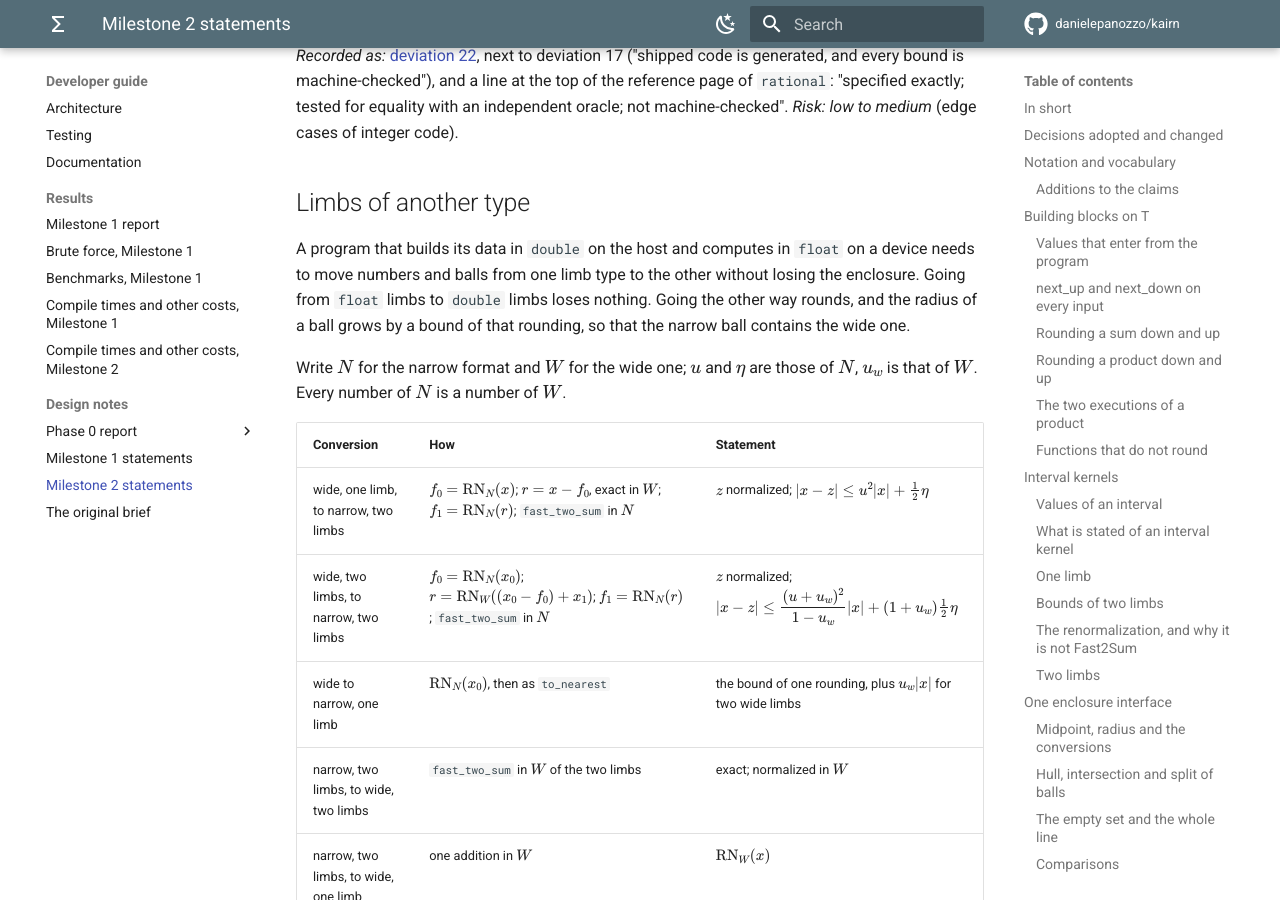
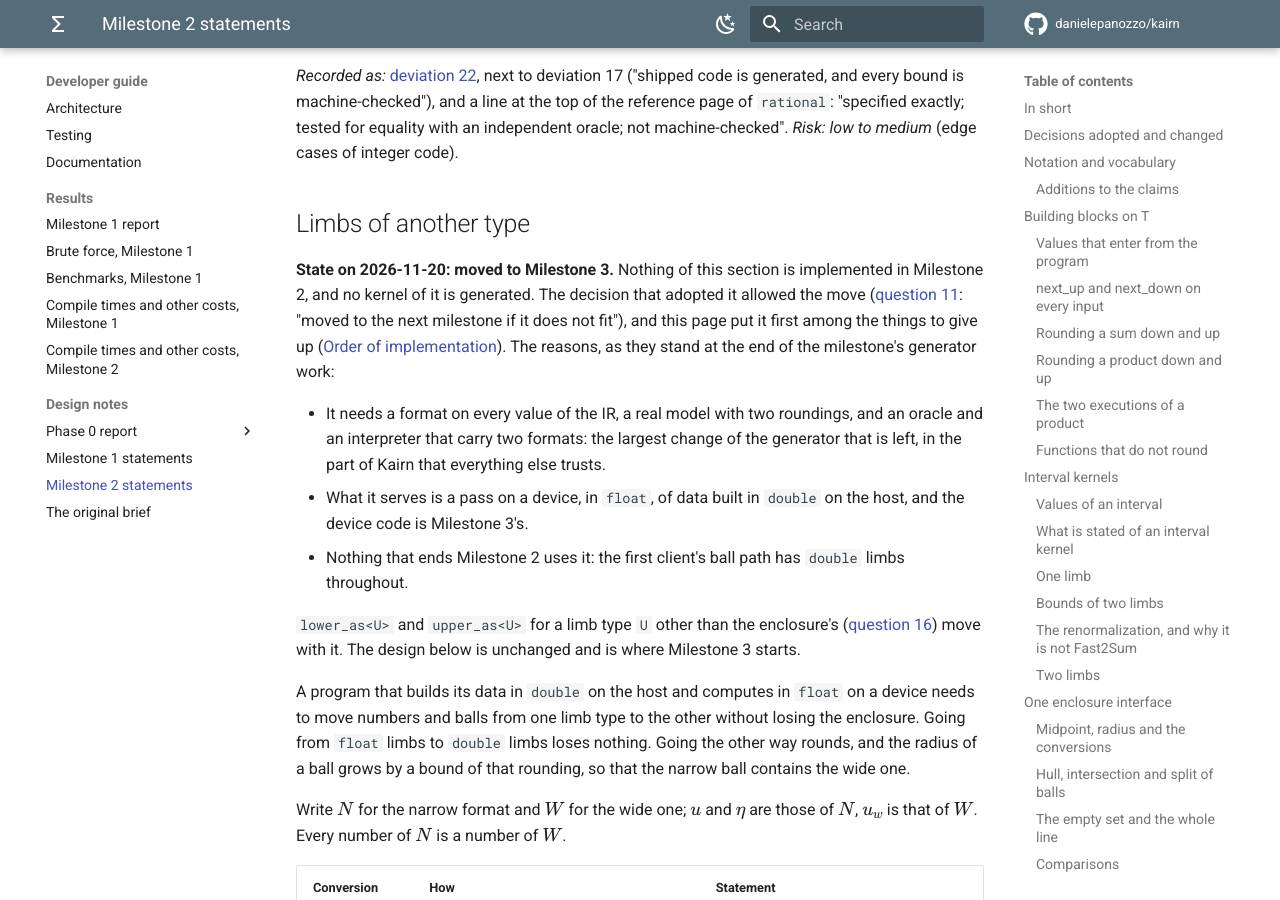
Before and after one commit to danielepanozzo/kairn, an MkDocs documentation site: the page built from docs/developer/design/milestone2.md, in a window 1280 px wide and 900 px high, scrolled down 53294 px. Built offline with MkDocs 1.6.1 and Material for MkDocs 9.7.7, drawn with Linux system fonts in a browser that asks for light colours; comment, search, counter and statistics services are not loaded; some of the changed text lies outside the part shown.

Commit message:
Docs: the conversions between limb types move to Milestone 3
The Milestone 2 page adopted them with the allowance "moved to the next
milestone if it does not fit" and listed them first among the things to give
up. They need a format on every value of the IR, a real model with two
roundings, and an interpreter and an oracle with two formats; they serve a
pass in float on a device, whose code is Milestone 3's; and nothing that ends
Milestone 2 uses them.

The README's table of milestones, the plan's table, the page (its table of
decisions, the section, the table of kernels, the order of implementation,
questions 11 and 16) and the decisions log say so. lower_as<U> and
upper_as<U> for a limb type other than the enclosure's move with them.

Co-Authored-By: Claude Fable 5.2 <noreply@anthropic.com>
Claude-Session: https://claude.ai/code/session_01ULwCxzT6Dhw9xUiTw8mJz1

```diff
--- a/docs/developer/design/milestone2.md
+++ b/docs/developer/design/milestone2.md
@@ -81,7 +81,7 @@ work changed one, or found a consequence that the decision did not state.
 | 8. `BallVector` | adopted | The radius of a sum, a difference and a scaling *equals* the largest entrywise `Ball` radius. That of a convolution comes from the theorem of the dot product and is not compared with a ball-by-ball evaluation. A kernel whose operations are exact adds nothing to the radius. There is no empty state |
 | 9. Public building blocks | adopted | A building block that adds its operands needs the guard of rule R3 once it is public, hence *entry* forms of seven of them. `rmul` and the scalings by a power of two become `constexpr` by a rule of the printer and one lemma, without variant kernels |
 | 10. Constants at compile time | adopted | The second limb cannot be "the rounding of what the first left": that pair is not always normalized. The value is fixed uniquely all the same |
-| 11. Limbs of another type | adopted | Needs kernels with two formats, which the IR does not have |
+| 11. Limbs of another type | adopted; **moved to Milestone 3** on 2026-11-20 | Needs kernels with two formats, which the IR does not have. The decision allowed the move if the work did not fit, and it does not: [its section](#limbs-of-another-type) says why |
 | 12. IEEE 1788 | adopted | The test cases of ITF1788 that came from libieeep1788 are under the Apache license and can be used; those from MPFI, FI_LIB and C-XSC are under the LGPL and are not copied |
 
 ## Notation and vocabulary
@@ -2071,6 +2071,24 @@ independent oracle; not machine-checked". *Risk: low to medium* (edge cases of i
 
 ## Limbs of another type
 
+**State on 2026-11-20: moved to Milestone 3.** Nothing of this section is implemented in
+Milestone 2, and no kernel of it is generated. The decision that adopted it allowed the move
+([question 11](#open-questions): "moved to the next milestone if it does not fit"), and this
+page put it first among the things to give up ([Order of implementation](#order-of-implementation)).
+The reasons, as they stand at the end of the milestone's generator work:
+
+- It needs a format on every value of the IR, a real model with two roundings, and an oracle
+  and an interpreter that carry two formats: the largest change of the generator that is left,
+  in the part of Kairn that everything else trusts.
+- What it serves is a pass on a device, in `float`, of data built in `double` on the host, and
+  the device code is Milestone 3's.
+- Nothing that ends Milestone 2 uses it: the first client's ball path has `double` limbs
+  throughout.
+
+`lower_as<U>` and `upper_as<U>` for a limb type `U` other than the enclosure's
+([question 16](#open-questions)) move with it. The design below is unchanged and is where
+Milestone 3 starts.
+
 A program that builds its data in `double` on the host and computes in `float` on a device
 needs to move numbers and balls from one limb type to the other without losing the enclosure.
 Going from `float` limbs to `double` limbs loses nothing. Going the other way rounds, and the
@@ -2278,7 +2296,7 @@ from. `k` stands for 1 and 2.
 | `norm_upper_k`, `bv_norm_upper_k` | an array $\to r$ | valid | `upper`, at most one step above the smallest | `normalized_2_between` | 1 | core | low |
 | `bv_neg_k`, `bv_add_k`, `bv_sub_k`, `bv_scale_k`, `bv_mul_pow2_k`, `bv_axpy_k`, with `bv_add_radius_k`, `bv_scale_radius_k` | ball vectors $\to$ a ball vector and a flag | canonical | V1 to V4 | the `Ball` theorems entry by entry; `round_le` | as `Ball` | only | medium: the fold, and the second pass |
 | `bv_conv_k`, with `conv_radius` | two ball vectors $\to$ one | canonical | V1 to V4 | the statement of `dot`; `radius_4`'s chain | 4 | only | medium |
-| `narrow_1_1`, `narrow_1_2`, `narrow_2_2`, `widen_2_1`, `widen_2_2`, `narrow_up`, `ball_narrow_k` | a number or ball of one limb type $\to$ of the other | normalized; $N$ inside $W$ | [stated above](#limbs-of-another-type) | Sterbenz; the one-limb bounds | 2 | both | medium to high: two formats in the IR |
+| `narrow_1_1`, `narrow_1_2`, `narrow_2_2`, `widen_2_1`, `widen_2_2`, `narrow_up`, `ball_narrow_k` (**moved to Milestone 3**) | a number or ball of one limb type $\to$ of the other | normalized; $N$ inside $W$ | [stated above](#limbs-of-another-type) | Sterbenz; the one-limb bounds | 2 | both | medium to high: two formats in the IR |
 
 That is roughly ninety kernels, counting each number of limbs and each direction, of which
 roughly thirty have a listing that is not a composition of two others. `rational` is not among
@@ -2338,7 +2356,8 @@ path.
 **Wave 4: BallVector.** Depends on wave 3 and on 1.3: the kernels, their radii, the flag and
 the second pass; `conv_radius`; V1 to V4.
 
-**Wave 5: closing.** The conversions between limb types (G first: two formats). D throughout,
+**Wave 5: closing.** The conversions between limb types (G first: two formats) were to be
+here; they moved to Milestone 3 on 2026-11-20 ([Limbs of another type](#limbs-of-another-type)). D throughout,
 and here the pages that the brief asks of the milestone: the concepts (intervals, balls,
 `BallVector`, when to use which), a tutorial per new type, the reference pages. T: the
 brute-force tier and the exhaustive tier on the new kernels, the three inlining modes, compile
@@ -2347,7 +2366,7 @@ times, benchmarks; the report.
 **What is at risk of not fitting**, in the order I would give them up:
 
 1. The conversions between limb types: they need a second format in the IR and serve a pass on
-   a device that is the next milestone's.
+   a device that is the next milestone's. *Given up on 2026-11-20:* moved to Milestone 3.
 2. The lane order of the folds in packed code, if the generator's work on loops runs long: the
    sequential order alone already gives the statements, the bounds and `BallVector`.
 3. The proof of `interval_mul_2`. Its containment can be tested exhaustively on small formats
@@ -2446,7 +2465,8 @@ Each with the options and what I recommend.
     the interval. *Recommended: (a)*.
 11. **The conversions between limb types.** (a) Generated, with two formats in the IR.
     (b) Written by hand in the header, argued and tested, as `ldexp`'s steps. *Recommended:
-    (a)*, moved to the next milestone if it does not fit.
+    (a)*, moved to the next milestone if it does not fit. *Moved to Milestone 3 on
+    2026-11-20*, with (a) kept as the way to do it.
 12. **An accumulator of unnormalized limbs.** Not stated. Options: leave it to a later
     milestone; or state the bound of cascaded summation as a target now and prove it with
     three and four limbs. *Recommended: later*, with a benchmark first of what it would save.
@@ -2461,7 +2481,7 @@ Each with the options and what I recommend.
     undecided case below $2^{2p-1}\eta$ has to be carried in the pair. *Recommended: (a) now*,
     (b) as an optimization with its own proof once a benchmark shows the steps dominate.
 16. **`lower_as<U>` for a limb type `U` other than the enclosure's.** It needs the conversions
-    of question 11; until then only `U = T`.
+    of question 11; until then only `U = T`. With them it is Milestone 3's.
 17. **The band test of the directed product**: `lt(ap, P)` with the new lemma, or `le(ap, P)`
     with Flocq's lemma only and a statement that excludes $\lvert ab\rvert = P$.
     *Recommended:* the first; the second is the fallback.
```
Also changed, not shown: README.md (+1 -1 lines), docs/developer/design/phase0/decisions.md (+1 -0 lines), docs/developer/design/phase0/plan.md (+1 -1 lines).
